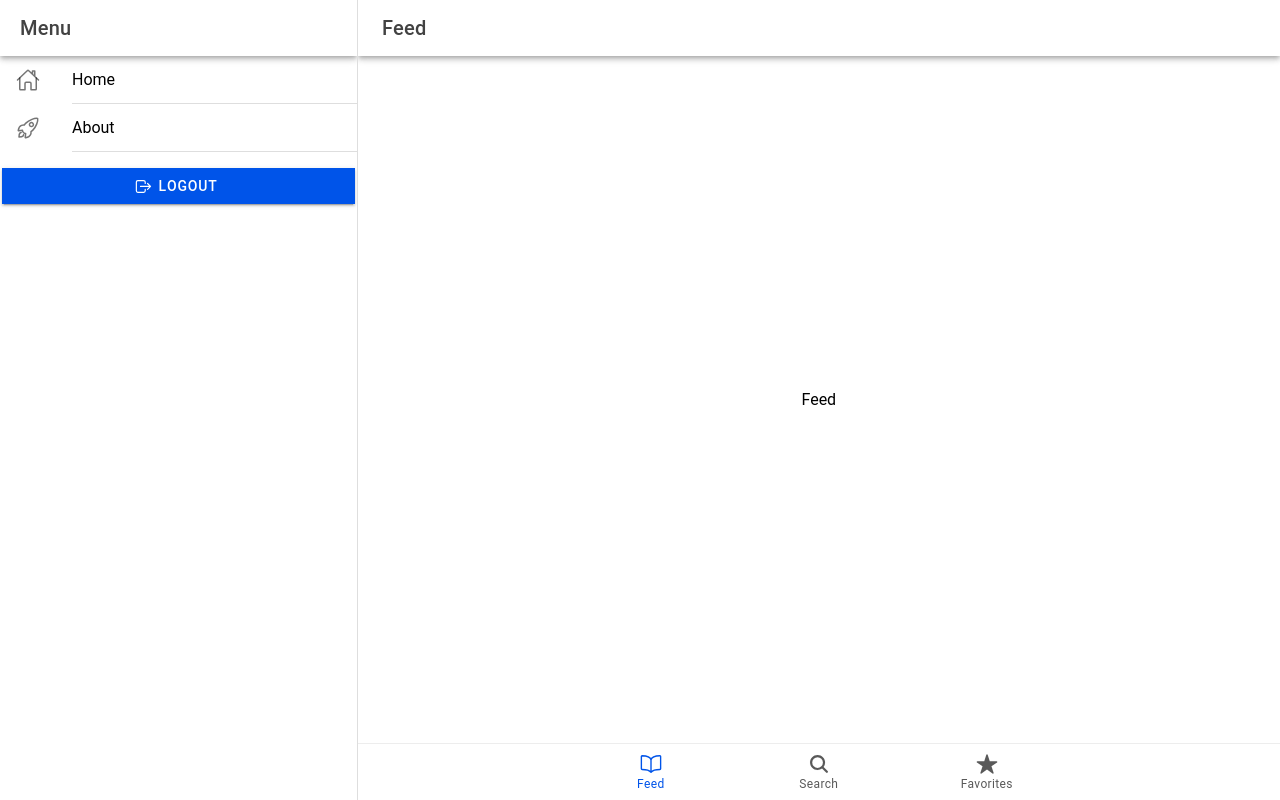
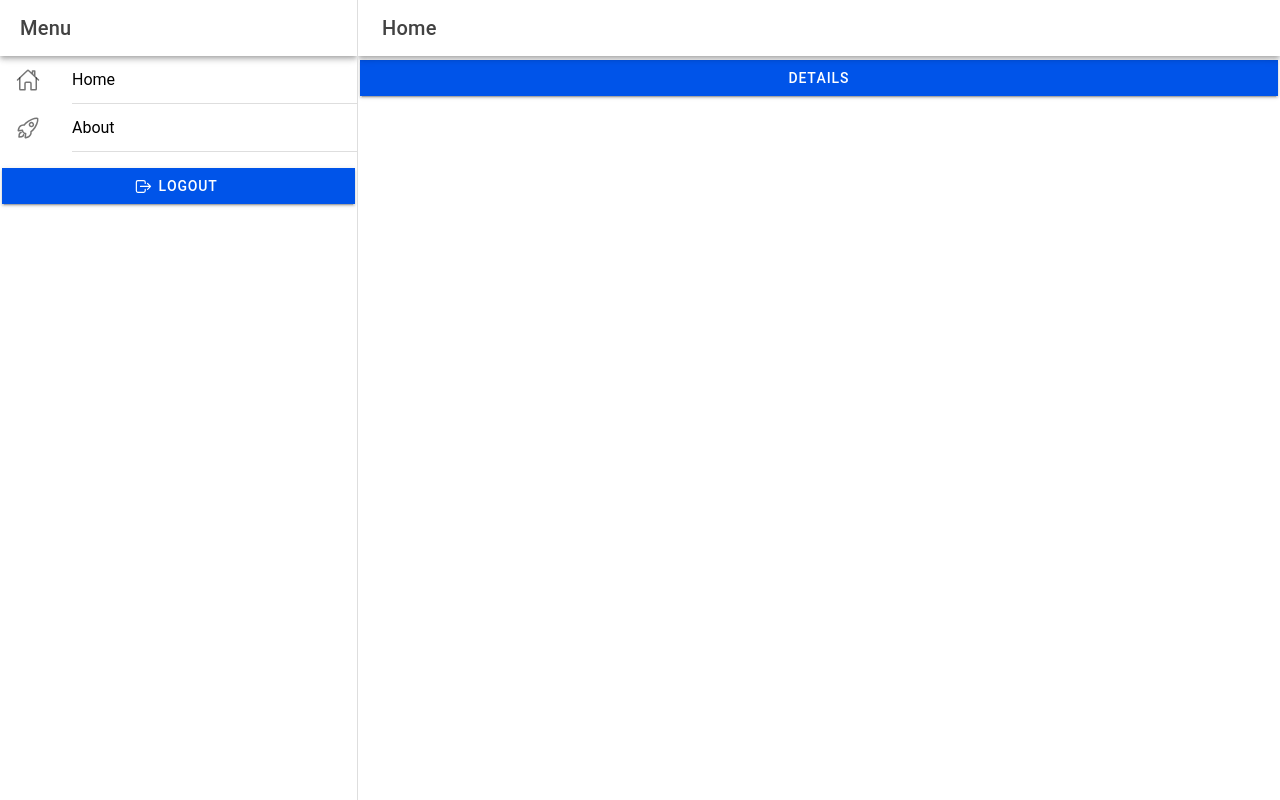
Before and after one commit to rush-shale/it35removal, a React (Vite) app: page /it35-lab/app/home in a window 1280 px wide. Before the commit this address led to /it35-lab/app/home/feed. Built offline with nearby package versions, Linux system fonts and the light colour scheme.

Commit message:
updated the home .tsx code

```diff
--- a/src/pages/Home.tsx
+++ b/src/pages/Home.tsx
@@ -1,61 +1,33 @@
+
 import {
+  IonButtons,
   IonButton,
-    IonButtons,
   IonContent,
   IonHeader,
-      IonIcon,
-      IonLabel,
   IonMenuButton,
   IonPage,
-      IonRouterOutlet,
-      IonTabBar,
-      IonTabButton,
-      IonTabs,
   IonTitle,
   IonToolbar
 } from '@ionic/react';
-import { IonReactRouter } from '@ionic/react-router';
-import { bookOutline, search, star } from 'ionicons/icons';
-import { Route, Redirect } from 'react-router';
 
-import Favorites from './home-tabs/Favorites';
-import Feed from './home-tabs/Feed';
-import Search from './home-tabs/Search';
 
 const Home: React.FC = () => {
-
-    const tabs = [
-      {name:'Feed', tab:'feed',url: '/it35-lab/app/home/feed', icon: bookOutline},
-      {name:'Search', tab:'search', url: '/it35-lab/app/home/search', icon: search},
-      {name:'Favorites',tab:'favorites', url: '/it35-lab/app/home/favorites', icon: star},
-    ]
-
 return (
-      <IonReactRouter>
-        <IonTabs>
-          <IonTabBar slot="bottom">
-
-            {tabs.map((item, index) => (
-              <IonTabButton key={index} tab={item.tab} href={item.url}>
-                <IonIcon icon={item.icon} />
-                <IonLabel>{item.name}</IonLabel>
-              </IonTabButton>
-            ))}
-
-          </IonTabBar>
-        <IonRouterOutlet>
-
-          <Route exact path="/it35-lab/app/home/feed" render={Feed} />
-          <Route exact path="/it35-lab/app/home/search" render={Search} />
-          <Route exact path="/it35-lab/app/home/favorites" render={Favorites} />
-
-          <Route exact path="/it35-lab/app/home">
-            <Redirect to="/it35-lab/app/home/feed" />
-          </Route>
-
-        </IonRouterOutlet>
-        </IonTabs>
-      </IonReactRouter>
+  <IonPage>
+    <IonHeader>
+      <IonToolbar>
+        <IonButtons slot='start'>
+          <IonMenuButton></IonMenuButton>
+        </IonButtons>
+        <IonTitle>Home</IonTitle>
+      </IonToolbar>
+    </IonHeader>
+    <IonContent fullscreen>
+  <IonButton routerLink="/it35-lab/app/home/details" expand="full">
+          Details
+</IonButton>
+    </IonContent>
+  </IonPage>
 );
 };
 
```
Lines whose indentation alone changed are shown as unchanged.
